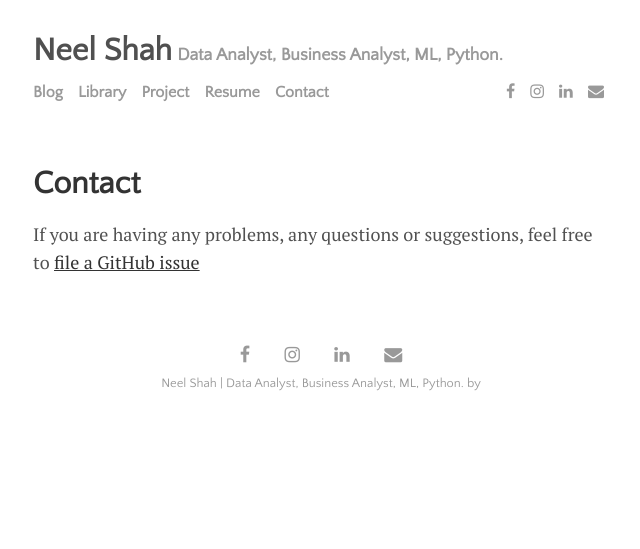
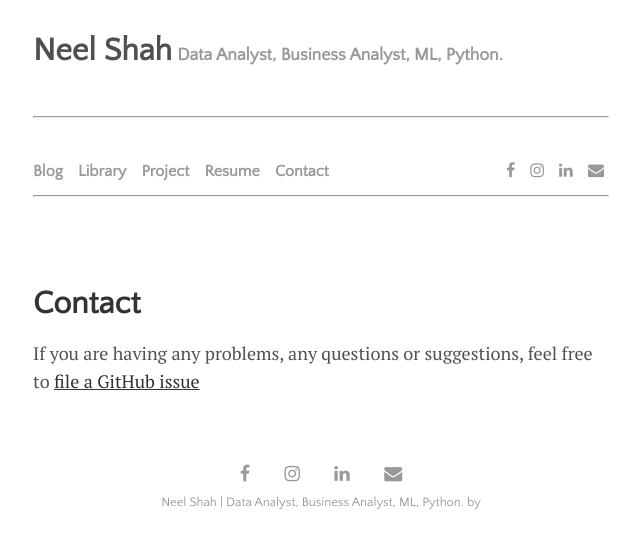
Before and after one commit to NeelShah18/neelshah18.github.io, a Jekyll site: the page built from contacts.md, in a window 1280 px wide. Shown: the top 549 px of the page, without its empty margins (319-959 px from the left). Built offline with Jekyll 4.4.1, drawn with Linux system fonts in a browser that asks for light colours; nearby versions of some CDN libraries.

Commit message:
Update menu.html

```diff
--- a/_includes/menu.html
+++ b/_includes/menu.html
@@ -1,4 +1,7 @@
 <div class="menu">
+  <br>
+  <hr>
+  <br>
   <div class="menu-content">
     <a href="{{ site.github.url }}/blog.html">Blog</a>
     <a href="{{ site.github.url }}/library.html">Library</a>
@@ -13,4 +16,6 @@
     <a href="https://www.linkedin.com/in/neel-shah-7b5495104/"><i class="fa fa-linkedin" aria-hidden="true" target="_blank"></i></a>
     <a href="mailto:{{ site.author.email }}"><i class="fa fa-envelope" aria-hidden="true" target="_blank"></i></a>
   </div>
+  <br>
+  <hr>
 </div>
```
